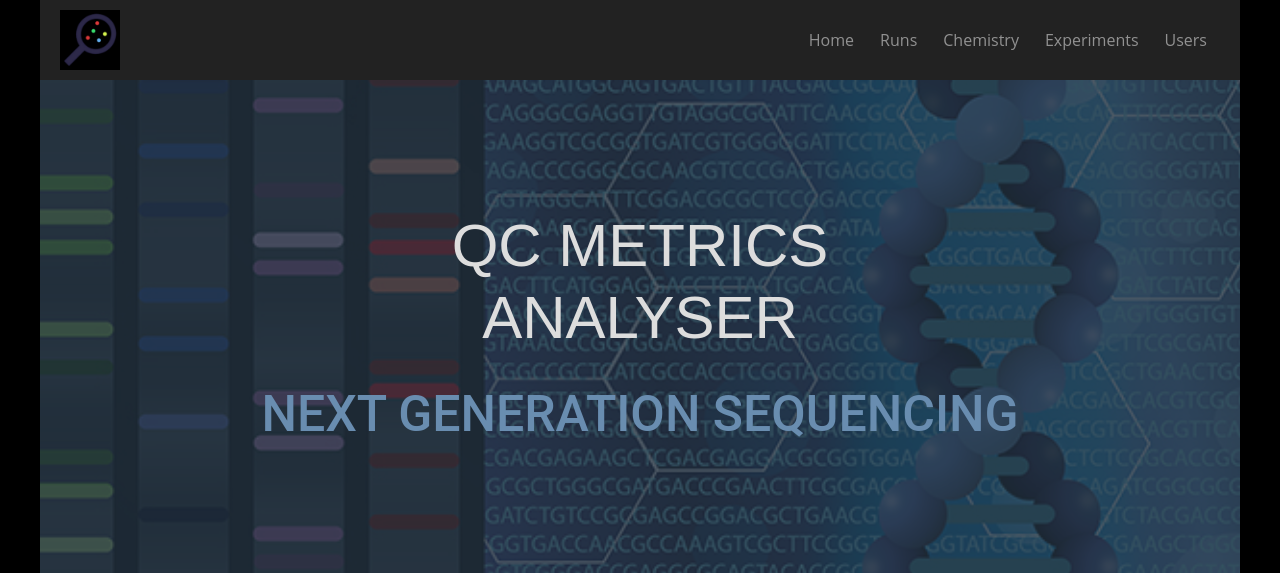
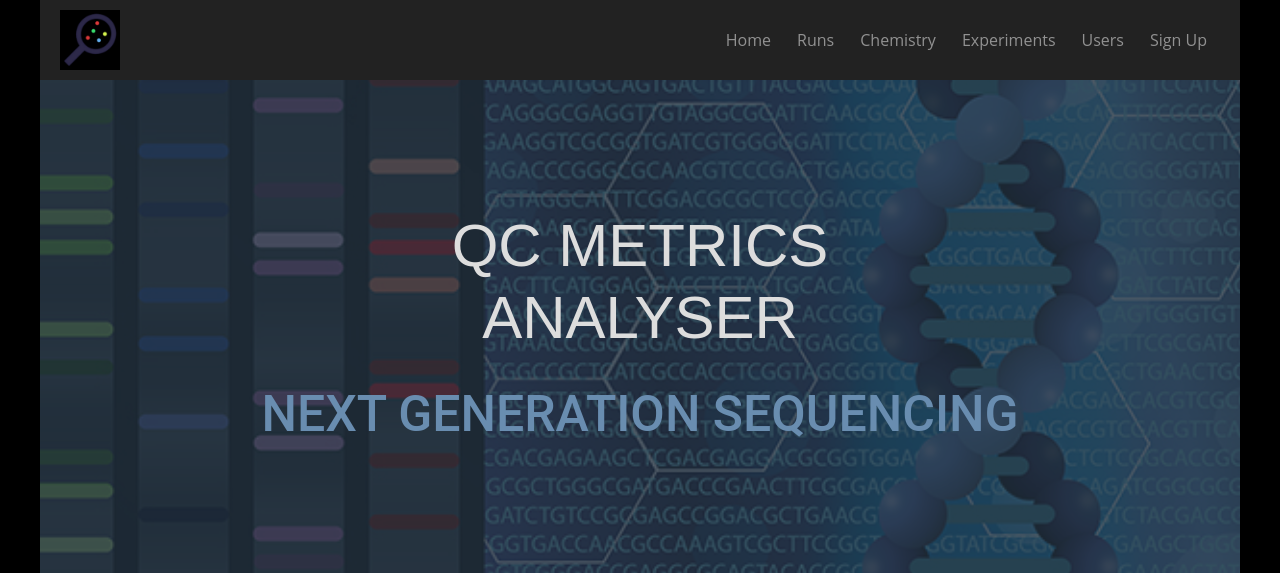
Before and after one commit to TAHJones/qc-metrics-analyser, a Flask app: page /chemistry in a window 1280 px wide. Shown: the top 573 px of the page. Run offline with Flask 2, Linux system fonts and the light colour scheme; some libraries are stand-ins or nearby versions.

Commit message:
added sign up link to navbar

```diff
--- a/templates/base.html
+++ b/templates/base.html
@@ -35,6 +35,7 @@
                     <li class="nav-item"><a class="nav-link" href="{{ url_for('chemistry') }}"> Chemistry</a></li>
                     <li class="nav-item"><a class="nav-link" href="{{ url_for('experiments') }}">Experiments</a></li>
                     <li class="nav-item"><a class="nav-link" href="{{ url_for('users') }}">Users</a></li>
+                    <li class="nav-item"><a class="nav-link" href="{{ url_for('signup') }}">Sign Up</a></li>
                 </ul>
             </div>
         </nav>
```
